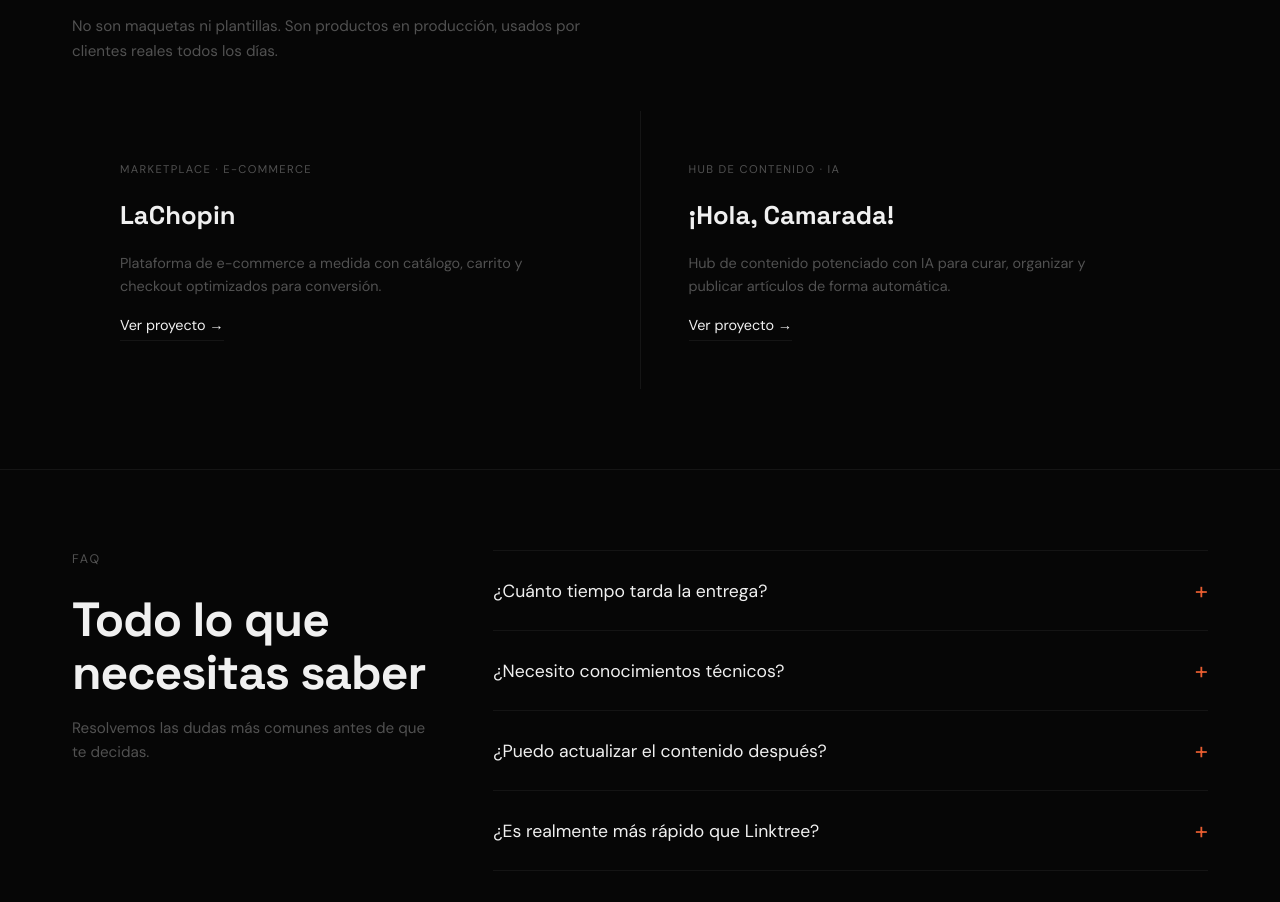
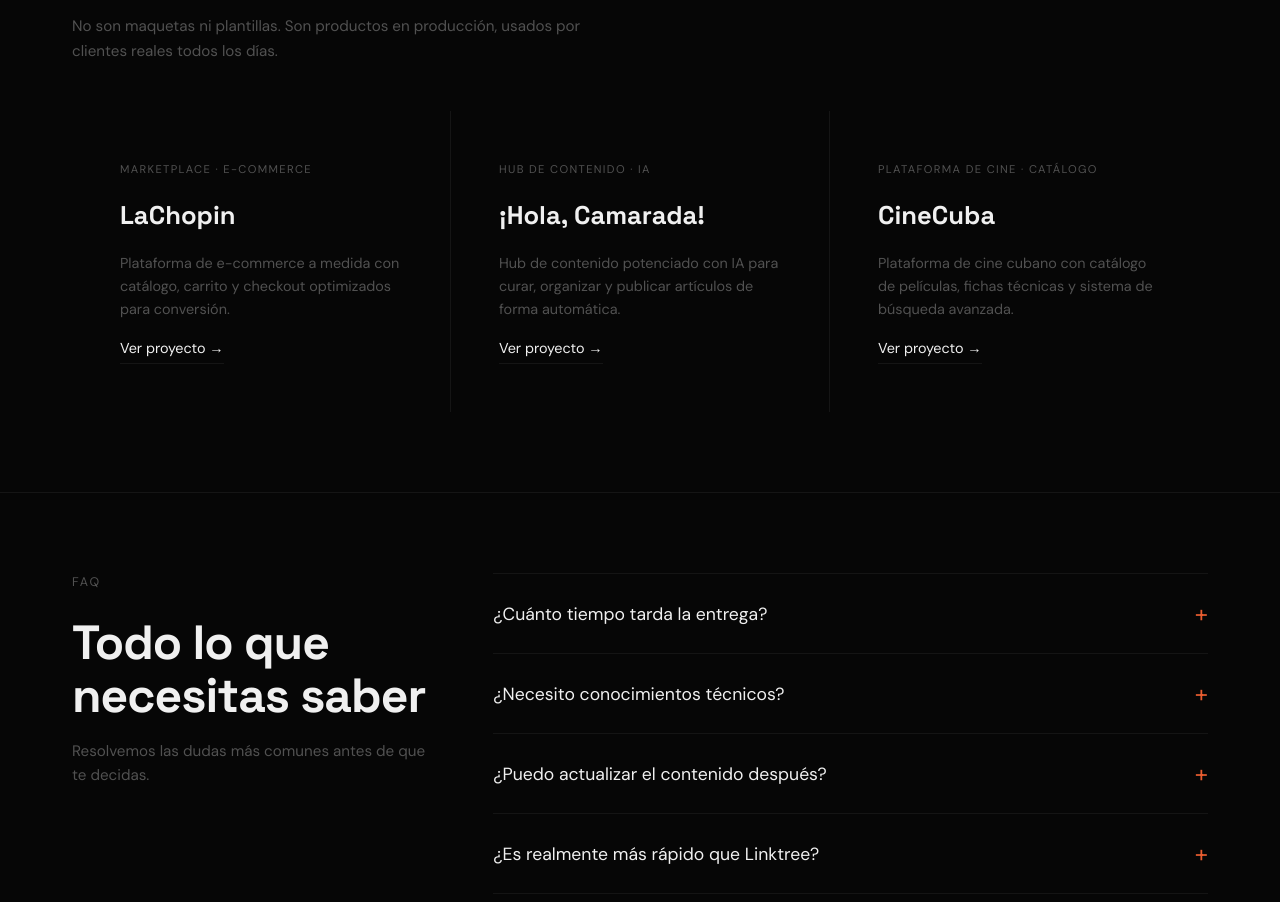
Before and after one commit to EnriqueBarroso/biopage, a React (Vite) app: page / in a window 1280 px wide. Shown: the part 2235-3137 px from the top of the page. Built offline with nearby package versions, Linux system fonts and the light colour scheme.

Commit message:
feat: add CineCuba project card and switch portfolio grid to 3 columns

```diff
--- a/src/components/Portfolio.module.css
+++ b/src/components/Portfolio.module.css
@@ -29,7 +29,7 @@
 
 .grid {
   display: grid;
-  grid-template-columns: 1fr 1fr;
+  grid-template-columns: 1fr 1fr 1fr;
   gap: 1px;
   background: var(--border);
 }
--- a/src/components/Portfolio.tsx
+++ b/src/components/Portfolio.tsx
@@ -15,6 +15,13 @@ const projects = [
     description:
       'Hub de contenido potenciado con IA para curar, organizar y publicar artículos de forma automática.',
     url: 'https://holacamarada.com',
+  },
+  {
+    name: 'CineCuba',
+    tag: 'Plataforma de cine · Catálogo',
+    description:
+      'Plataforma de cine cubano con catálogo de películas, fichas técnicas y sistema de búsqueda avanzada.',
+    url: 'https://cine-cubano.com',
   },
 ]
 
```
